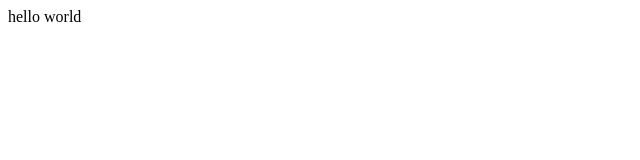
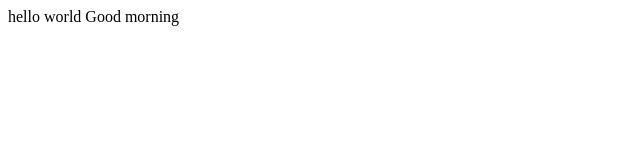
Before and after one commit to mihirpanara/Git_Practice, a plain HTML site: page files/index.html in a window 1280 px wide. Shown: the whole page, without its empty margins (0-640 px from the left). Drawn offline with Linux system fonts and the light colour scheme.

Commit message:
Gm in dev

```diff
--- a/files/index.html
+++ b/files/index.html
@@ -7,6 +7,6 @@
     <title>Document</title>
 </head>
 <body>
-    hello world
+    hello world Good morning
 </body>
 </html>
```
